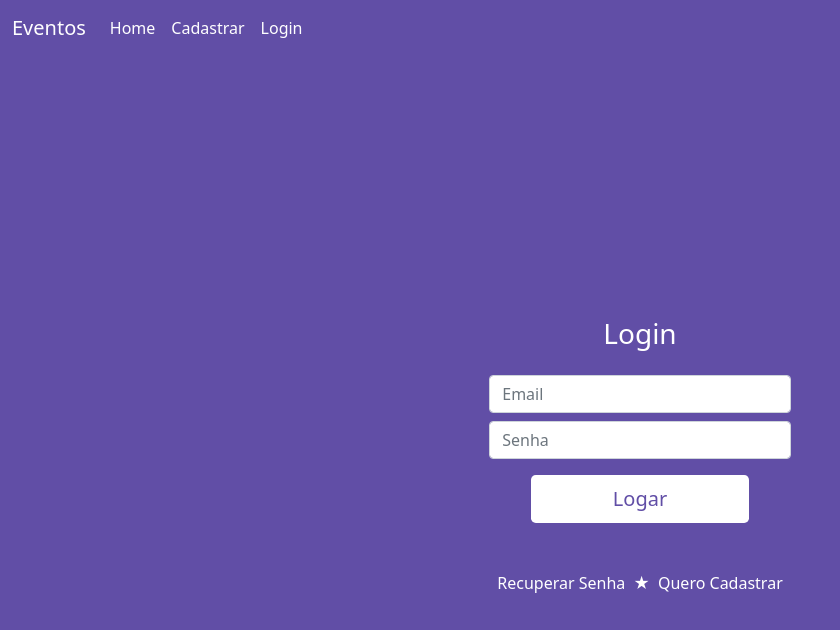
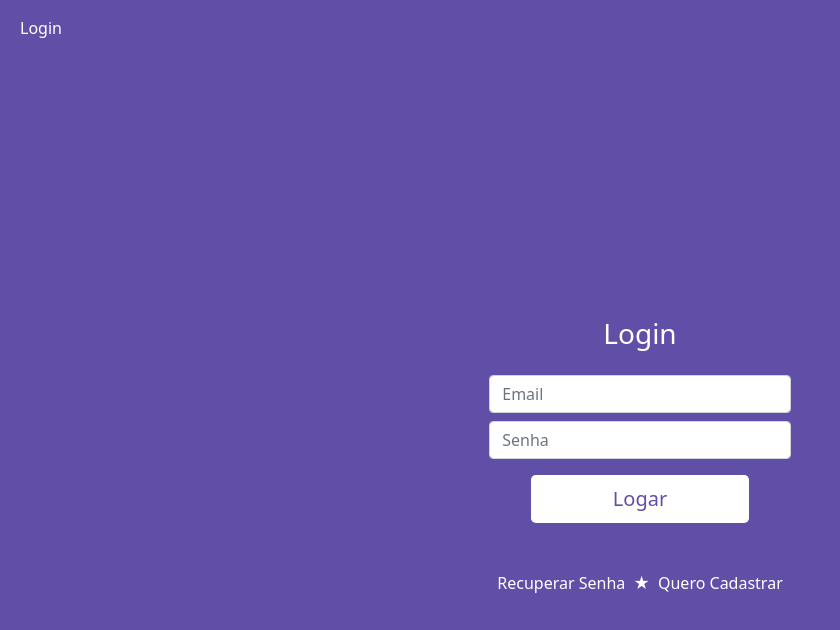
Before and after one commit to celiocausjunior/firebase-react, a React (Create React App) app in the folder eventos/: page /login in a window 1280 px wide. Shown: the top 630 px of the page, without its empty margins (0-840 px from the left). Built offline with nearby package versions, Linux system fonts and the light colour scheme.

Commit message:
Dynamic NavBar

```diff
--- a/eventos/src/components/navbar/index.js
+++ b/eventos/src/components/navbar/index.js
@@ -1,23 +1,37 @@
 import React from 'react';
-import { Link } from 'react-router-dom';
+import { Link, Redirect } from 'react-router-dom';
+import { useSelector, useDispatch } from 'react-redux';
 import './navbar.css';
 
 
 
 const Navbar = () => {
+    const dispatch = useDispatch();
     return (
         <nav className="navbar navbar-expand-lg">
             <div className="container-fluid">
-                <Link to="/home" className="navbar-brand text-white font-weight-bold">Eventos</Link>
                 <button className="navbar-toggler" type="button" data-bs-toggle="collapse" data-bs-target="#navbarNavAltMarkup" aria-controls="navbarNavAltMarkup" aria-expanded="false" aria-label="Toggle navigation">
                     <i className="fas fa-bars text-white"></i>
                 </button>
                 <div className="collapse navbar-collapse" id="navbarNavAltMarkup">
                     <div className="navbar-nav">
-                        <Link className="nav-link nav-item" to="/home">Home</Link>
-                        <Link className="nav-link nav-item" to="/register">Cadastrar</Link>
-                        <Link className="nav-link nav-item" to="/login">Login</Link>
 
+                        {
+                            useSelector(state => state.loggedUser) ?
+                                <>
+                                    <Link to="/home" className="navbar-brand text-white font-weight-bold">Eventos</Link>
+
+                                    <Link className="nav-link nav-item" to="/home">Home</Link>
+                                    <Link className="nav-link nav-item" to="">Publicar Eventos</Link>
+                                    <Link className="nav-link nav-item" to="">Meus Eventos</Link>
+                                    <Link className="nav-link nav-item" onClick={() => dispatch({ type: 'LOG_OUT', })} >Sair</Link>
+                                </>
+                                :
+                                <>
+                                    <Redirect to="/login" />
+                                    <Link className="nav-link nav-item" to="/login">Login</Link>
+                                </>
+                        }
                     </div>
                 </div>
             </div>
```
